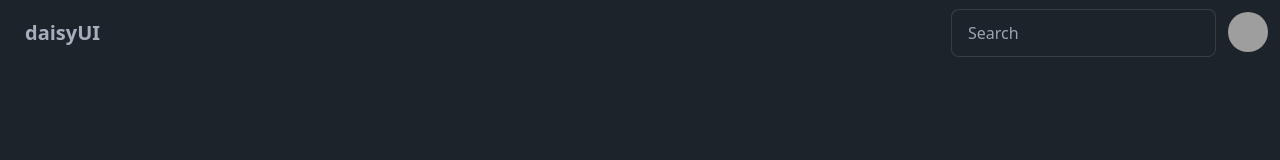
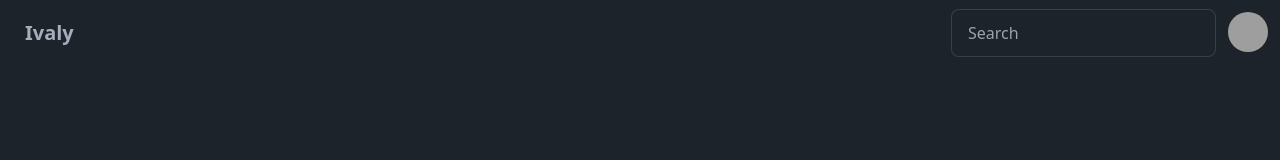
Before and after one commit to TalhaT298/ivaly, a React (Vite) app: page / in a window 1280 px wide. Shown: the top 160 px of the page. Built offline with nearby package versions, Linux system fonts and the light colour scheme; grey boxes are pictures that could not be loaded.

Commit message:
section added

```diff
--- a/src/components/Header.jsx
+++ b/src/components/Header.jsx
@@ -6,7 +6,7 @@
     <div>
       <div className="navbar bg-base-100">
         <div className="flex-1">
-          <a className="btn btn-ghost text-xl">daisyUI</a>
+          <a className="btn btn-ghost text-xl">Ivaly</a>
         </div>
         <div className="flex-none gap-2">
           <div className="form-control">
```
